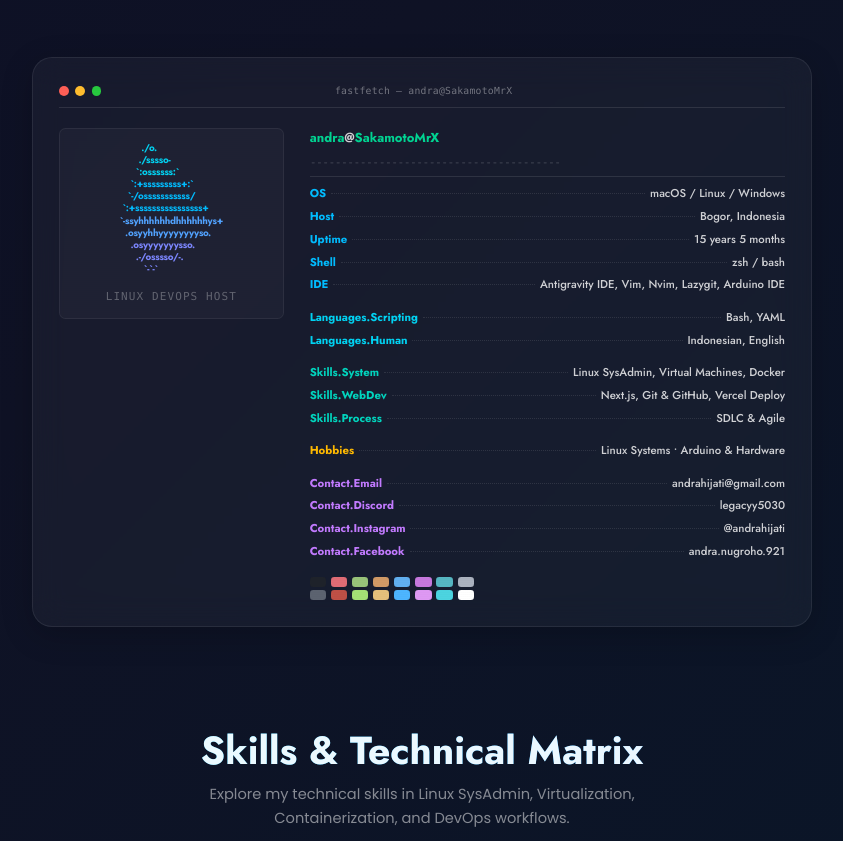
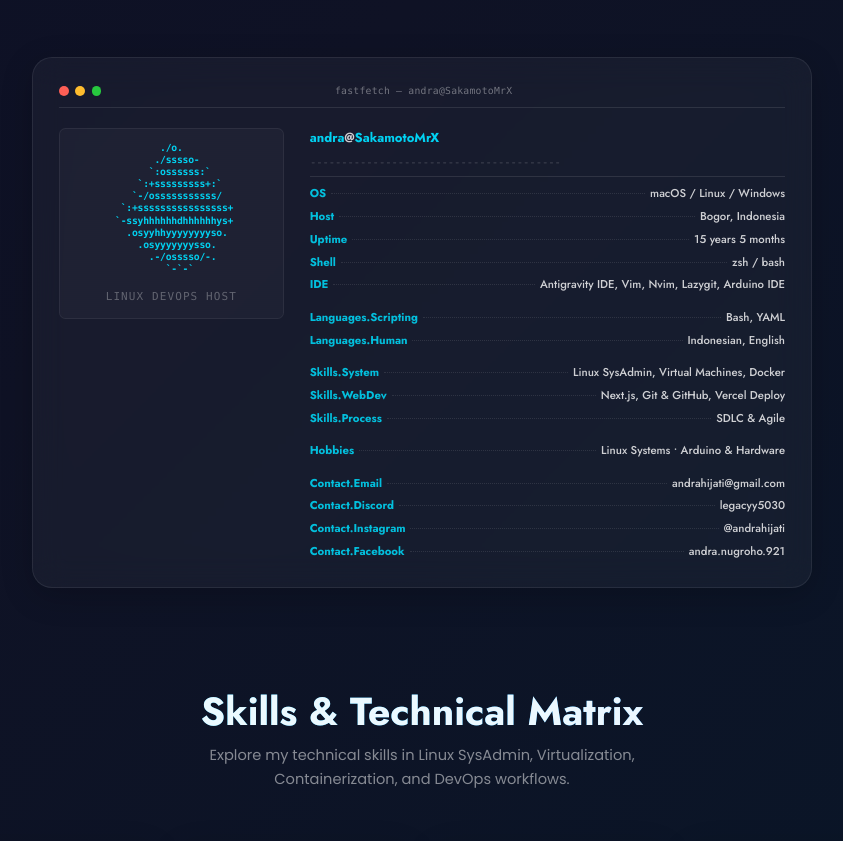
Before and after one commit to SakamotoMrX/Portofolio-Andra, a Next.js app: page /about in a window 1280 px wide. Shown: the part 1420-2261 px from the top of the page, without its empty margins (218-1061 px from the left). Built offline with nearby package versions, Linux system fonts and the light colour scheme; no server answers.

Commit message:
fastfetch: minimal 2-color palette (cyan accent + white)

```diff
--- a/components/Neofetch.jsx
+++ b/components/Neofetch.jsx
@@ -6,27 +6,27 @@ import { neofetchData } from "@/data/neofetch";
 function FastfetchAsciiLogo() {
 	return (
 		<div className="flex flex-col items-center justify-center select-none font-mono">
-			<pre className="font-bold leading-tight tracking-tight text-[11px] sm:text-xs text-left">
-				<span className="text-cyan-400">{`         ./o.         \n`}</span>
-				<span className="text-cyan-400">{`        ./sssso-       \n`}</span>
-				<span className="text-cyan-400">{`       \`:ossssss:\`     \n`}</span>
-				<span className="text-sky-400">{`     \`:+sssssssss+:\`   \n`}</span>
-				<span className="text-sky-400">{`    \`-/osssssssssss/   \n`}</span>
-				<span className="text-sky-400">{`  \`:+ssssssssssssssss+ \n`}</span>
-				<span className="text-blue-400">{` \`-ssyhhhhhhdhhhhhhys+ \n`}</span>
-				<span className="text-blue-400">{`   .osyyhhyyyyyyyyso.  \n`}</span>
-				<span className="text-indigo-400">{`     .osyyyyyyysso.    \n`}</span>
-				<span className="text-indigo-400">{`       .-/osssso/-.    \n`}</span>
-				<span className="text-indigo-400">{`          \`-\`-\`        `}</span>
+			<pre className="font-bold leading-tight tracking-tight text-[11px] sm:text-xs text-left text-cyan-400">
+{`         ./o.
+        ./sssso-
+       \`:ossssss:\`
+     \`:+sssssssss+:\`
+    \`-/osssssssssss/
+  \`:+ssssssssssssssss+
+ \`-ssyhhhhhhdhhhhhhys+
+   .osyyhhyyyyyyyyso.
+     .osyyyyyyysso.
+       .-/osssso/-.
+          \`-\`-\``}
 			</pre>
 		</div>
 	);
 }
 
-function FastfetchRow({ label, value, keyColor = "text-sky-400" }) {
+function FastfetchRow({ label, value }) {
 	return (
 		<div className="flex flex-col sm:flex-row sm:items-baseline w-full font-mono text-xs sm:text-sm py-0.5 gap-0.5 sm:gap-0 overflow-hidden">
-			<span className={`font-bold shrink-0 ${keyColor}`}>{label}</span>
+			<span className="font-bold shrink-0 text-cyan-400/90">{label}</span>
 			<span className="hidden sm:inline-block flex-1 border-b border-dotted border-white/10 mx-1.5 min-w-[8px] translate-y-[-3px]"></span>
 			<span className="shrink sm:shrink-0 font-medium text-white/80 sm:text-right break-words min-w-0">{value}</span>
 		</div>
@@ -84,62 +84,38 @@ export default function Neofetch() {
 					{/* Right: Spec Output */}
 					<motion.div className="md:col-span-8 flex flex-col space-y-1" variants={itemVariants}>
 						<div className="font-mono text-sm sm:text-base font-bold pb-1">
-							<span className="text-emerald-400">{data.user}</span>
+							<span className="text-cyan-400">{data.user}</span>
 							<span className="text-white/80">@</span>
-							<span className="text-emerald-400">{data.host}</span>
+							<span className="text-cyan-400">{data.host}</span>
 						</div>
 
 						<div className="text-white/20 font-mono text-xs sm:text-sm tracking-tighter pb-2 border-b border-white/10 mb-2">
 							----------------------------------------
 						</div>
 
-						<FastfetchRow label="OS" value={data.os} keyColor="text-sky-400" />
-						<FastfetchRow label="Host" value={data.location} keyColor="text-sky-400" />
-						<FastfetchRow label="Uptime" value={data.uptime} keyColor="text-sky-400" />
-						<FastfetchRow label="Shell" value={data.shell} keyColor="text-sky-400" />
-						<FastfetchRow label="IDE" value={data.ide.join(", ")} keyColor="text-sky-400" />
+						<FastfetchRow label="OS" value={data.os} />
+						<FastfetchRow label="Host" value={data.location} />
+						<FastfetchRow label="Uptime" value={data.uptime} />
+						<FastfetchRow label="Shell" value={data.shell} />
+						<FastfetchRow label="IDE" value={data.ide.join(", ")} />
 
 						<div className="pt-2" />
-						<FastfetchRow label="Languages.Scripting" value={data.languages.scripting.join(", ")} keyColor="text-cyan-400" />
-						<FastfetchRow label="Languages.Human" value={data.languages.human.join(", ")} keyColor="text-cyan-400" />
+						<FastfetchRow label="Languages.Scripting" value={data.languages.scripting.join(", ")} />
+						<FastfetchRow label="Languages.Human" value={data.languages.human.join(", ")} />
 
 						<div className="pt-2" />
-						<FastfetchRow label="Skills.System" value={data.skills.system.join(", ")} keyColor="text-teal-400" />
-						<FastfetchRow label="Skills.WebDev" value={data.skills.webdev.join(", ")} keyColor="text-teal-400" />
-						<FastfetchRow label="Skills.Process" value={data.skills.process.join(", ")} keyColor="text-teal-400" />
+						<FastfetchRow label="Skills.System" value={data.skills.system.join(", ")} />
+						<FastfetchRow label="Skills.WebDev" value={data.skills.webdev.join(", ")} />
+						<FastfetchRow label="Skills.Process" value={data.skills.process.join(", ")} />
 
 						<div className="pt-2" />
-						<FastfetchRow label="Hobbies" value={data.hobbies.join(" • ")} keyColor="text-amber-400" />
+						<FastfetchRow label="Hobbies" value={data.hobbies.join(" • ")} />
 
 						<div className="pt-2" />
-						<FastfetchRow label="Contact.Email" value={data.contact.email} keyColor="text-purple-400" />
-						<FastfetchRow label="Contact.Discord" value={data.contact.discord} keyColor="text-purple-400" />
-						<FastfetchRow label="Contact.Instagram" value={data.contact.instagram} keyColor="text-purple-400" />
-						<FastfetchRow label="Contact.Facebook" value={data.contact.facebook} keyColor="text-purple-400" />
-
-						{/* Color palette */}
-						<div className="pt-4 flex flex-col space-y-1 font-mono">
-							<div className="flex gap-1.5">
-								<span className="w-5 h-3 bg-[#1e222a] rounded-sm" />
-								<span className="w-5 h-3 bg-[#e06c75] rounded-sm" />
-								<span className="w-5 h-3 bg-[#98c379] rounded-sm" />
-								<span className="w-5 h-3 bg-[#d19a66] rounded-sm" />
-								<span className="w-5 h-3 bg-[#61afef] rounded-sm" />
-								<span className="w-5 h-3 bg-[#c678dd] rounded-sm" />
-								<span className="w-5 h-3 bg-[#56b6c2] rounded-sm" />
-								<span className="w-5 h-3 bg-[#abb2bf] rounded-sm" />
-							</div>
-							<div className="flex gap-1.5">
-								<span className="w-5 h-3 bg-[#5c6370] rounded-sm" />
-								<span className="w-5 h-3 bg-[#be5046] rounded-sm" />
-								<span className="w-5 h-3 bg-[#a5e075] rounded-sm" />
-								<span className="w-5 h-3 bg-[#e5c07b] rounded-sm" />
-								<span className="w-5 h-3 bg-[#4db5ff] rounded-sm" />
-								<span className="w-5 h-3 bg-[#de98f3] rounded-sm" />
-								<span className="w-5 h-3 bg-[#4cd4e0] rounded-sm" />
-								<span className="w-5 h-3 bg-[#ffffff] rounded-sm" />
-							</div>
-						</div>
+						<FastfetchRow label="Contact.Email" value={data.contact.email} />
+						<FastfetchRow label="Contact.Discord" value={data.contact.discord} />
+						<FastfetchRow label="Contact.Instagram" value={data.contact.instagram} />
+						<FastfetchRow label="Contact.Facebook" value={data.contact.facebook} />
 					</motion.div>
 				</div>
 			</motion.div>
```
Also changed, not shown: 1 other file (tests, documents, lock files or other folders).
